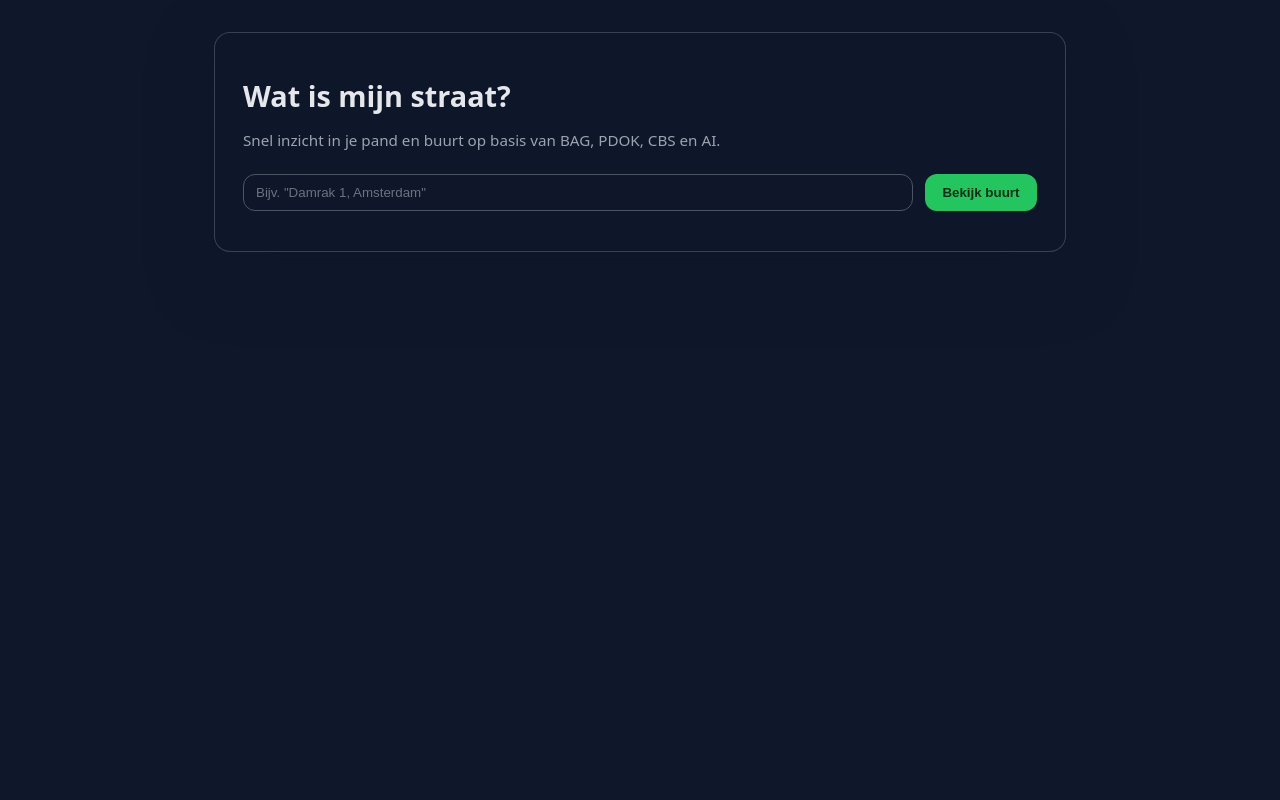
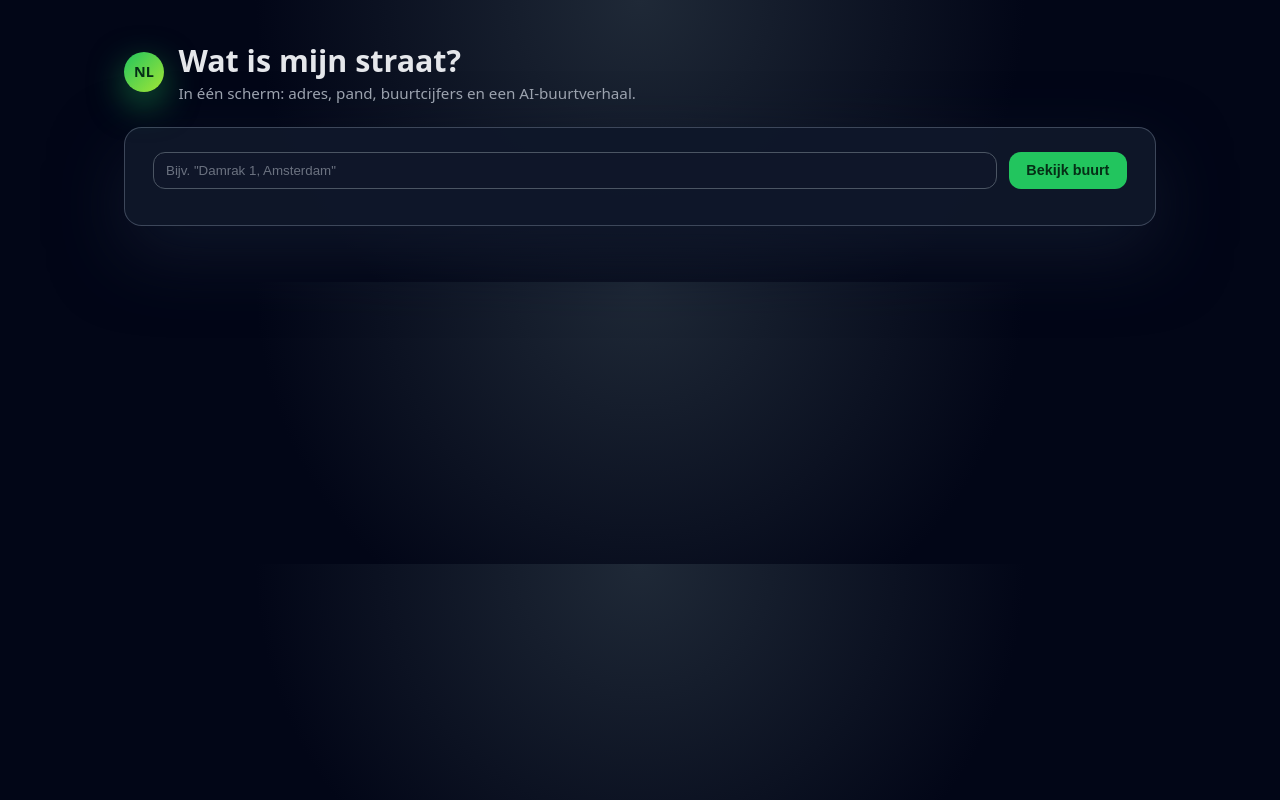
Before and after one commit to dat-nguyen96/Micro-Neighbourhood, a React (Vite) app in the folder frontend/: page / in a window 1280 px wide. Built offline with nearby package versions, Linux system fonts and the light colour scheme.

Commit message:
Refactor main.py and App component: Introduce NeighbourhoodMetrics model for area and centroid calculations, update analyse_neighbourhood_data function to return metrics, and enhance frontend to display building information and improved layout for better user experience.

```diff
--- a/frontend/src/App.jsx
+++ b/frontend/src/App.jsx
@@ -1,6 +1,8 @@
+// src/App.jsx
+
 import React, { useState } from "react";
 import ReactMarkdown from "react-markdown";
-import { MapContainer, TileLayer, Marker, Popup } from "react-leaflet";
+import { MapContainer, TileLayer, Marker, Popup, GeoJSON } from "react-leaflet";
 import L from "leaflet";
 import "leaflet/dist/leaflet.css";
 
@@ -19,14 +21,14 @@ const markerIcon = new L.Icon({
   iconSize: [25, 41],
   iconAnchor: [12, 41],
   popupAnchor: [1, -34],
-  shadowSize: [41, 41]
+  shadowSize: [41, 41],
 });
 
 const nf0 = new Intl.NumberFormat("nl-NL", {
-  maximumFractionDigits: 0
+  maximumFractionDigits: 0,
 });
 const nf1 = new Intl.NumberFormat("nl-NL", {
-  maximumFractionDigits: 1
+  maximumFractionDigits: 1,
 });
 
 export default function App() {
@@ -37,15 +39,14 @@ export default function App() {
 
   const [storyLoading, setStoryLoading] = useState(false);
   const [storyText, setStoryText] = useState("");
-
   const [storyAreaHa, setStoryAreaHa] = useState(null);
-  const [storyCentroid, setStoryCentroid] = useState(null);
 
   async function handleSearch(e) {
     e.preventDefault();
     setError("");
     setResult(null);
     setStoryText("");
+    setStoryAreaHa(null);
 
     if (!query.trim()) {
       setError('Vul een adres in (bijv. "Damrak 1, Amsterdam").');
@@ -54,11 +55,12 @@ export default function App() {
 
     setLoading(true);
     try {
+      // 1) PDOK adreszoeker
       const locUrl = `${PDOK_FREE_URL}?q=${encodeURIComponent(
         query
       )}&rows=1&fq=type:adres`;
       const locResp = await fetch(locUrl, {
-        headers: { Accept: "application/json" }
+        headers: { Accept: "application/json" },
       });
       if (!locResp.ok) {
         throw new Error("Locatieserver gaf een foutmelding.");
@@ -80,9 +82,7 @@ export default function App() {
       // Coördinaten uit centroide_ll
       let coords = null;
       if (doc.centroide_ll) {
-        const match = doc.centroide_ll.match(
-          /POINT\(([^ ]+) ([^)]+)\)/
-        );
+        const match = doc.centroide_ll.match(/POINT\(([^ ]+) ([^)]+)\)/);
         if (match) {
           const lon = parseFloat(match[1]);
           const lat = parseFloat(match[2]);
@@ -92,16 +92,13 @@ export default function App() {
         }
       }
 
-      // Pand identificatie
+      // 2) BAG pand info + geometry
+      let buildingInfo = null;
+      let geometry = null;
       let pandIdentificatie = null;
       if (doc.id && doc.id.includes("pand")) {
         pandIdentificatie = doc.id.split(":").pop();
       }
-
-      // BAG pand info
-      let buildingInfo = null;
-      let geometry = null; // <--- nieuw
-
       if (pandIdentificatie) {
         const bagUrl = `${BAG_PAND_URL}?identificatie=${pandIdentificatie}&f=json`;
         const bagResp = await fetch(bagUrl);
@@ -114,9 +111,8 @@ export default function App() {
             buildingInfo = {
               bouwjaar: props.bouwjaar,
               gebruiksdoel: props.gebruiksdoel || props.gebruiksdoelen,
-              status: props.status
+              status: props.status,
             };
-            // GeoJSON-geometrie rechtstreeks doorgeven
             if (feature.geometry) {
               geometry = feature.geometry;
             }
@@ -124,13 +120,12 @@ export default function App() {
         }
       }
 
-      // CBS kerncijfers
+      // 3) CBS kerncijfers
       const buurtCode =
         doc.buurtcode || doc.wijkcode || doc.gemeentecode || null;
 
       let cbsStats = null;
       if (buurtCode) {
-        // Alleen T001036 (Totaal aantal inwoners) – dit weten we zeker bestaat
         const filter = encodeURIComponent(
           `WijkenEnBuurten eq '${buurtCode}' and Measure eq 'T001036'`
         );
@@ -144,12 +139,11 @@ export default function App() {
           cbsStats = {
             buurtCode,
             population: popRow ? popRow.Value : null,
-            density: null,          // TODO: later koppelen aan juiste CBS dataset
-            pct65Plus: null,        // TODO: later koppelen aan juiste CBS dataset
-            incomePerPerson: null   // TODO: later koppelen aan juiste CBS dataset
+            density: null, // TODO: later koppelen aan juiste CBS dataset
+            pct65Plus: null, // TODO: later koppelen aan juiste CBS dataset
+            incomePerPerson: null, // TODO: later koppelen aan juiste CBS dataset
           };
 
-          // Handige debug voor lokaal:
           console.log("CBS rows for buurt:", buurtCode, rows);
         }
       }
@@ -159,7 +153,7 @@ export default function App() {
         coords,
         buildingInfo,
         cbsStats,
-        geometry // <--- nieuw
+        geometry,
       });
     } catch (err) {
       console.error(err);
@@ -176,7 +170,7 @@ export default function App() {
       coords: result.coords,
       buildingInfo: result.buildingInfo,
       cbsStats: result.cbsStats,
-      geometry: result.geometry   // <--- nieuw
+      geometry: result.geometry,
     };
   }
 
@@ -186,33 +180,26 @@ export default function App() {
     setStoryLoading(true);
     setStoryText("");
     setStoryAreaHa(null);
-    setStoryCentroid(null);
     try {
       const resp = await fetch("/api/neighbourhood-story", {
         method: "POST",
         headers: { "Content-Type": "application/json" },
-        body: JSON.stringify({ data, persona })
+        body: JSON.stringify({ data, persona }),
       });
       const json = await resp.json();
       if (!resp.ok) throw new Error(json.detail || json.error || "AI-fout");
 
       setStoryText(json.story || "");
-      if (json.area_ha != null) {
-        setStoryAreaHa(json.area_ha);
-      }
-      if (json.centroid_lat != null && json.centroid_lon != null) {
-        setStoryCentroid([json.centroid_lat, json.centroid_lon]);
-      }
+      setStoryAreaHa(
+        typeof json.area_ha === "number" ? json.area_ha : null
+      );
     } catch (err) {
       console.error(err);
-      setStoryText(
-        "Kon geen buurtverhaal genereren (AI-fout)."
-      );
+      setStoryText("Kon geen buurtverhaal genereren (AI-fout).");
     } finally {
       setStoryLoading(false);
     }
   }
-
 
   function formatOrNA(value, formatter = nf0) {
     if (value === null || value === undefined || value === "") {
@@ -223,12 +210,19 @@ export default function App() {
 
   return (
     <div className="app-shell">
-      <div className="card">
+      <header className="app-header">
+        <div className="app-title-row">
+          <span className="logo-pill">NL</span>
+          <div>
             <h1>Wat is mijn straat?</h1>
             <p className="subtitle">
-          Snel inzicht in je pand en buurt op basis van BAG, PDOK, CBS en AI.
+              In één scherm: adres, pand, buurtcijfers en een AI-buurtverhaal.
             </p>
+          </div>
+        </div>
+      </header>
 
+      <div className="card">
         <form onSubmit={handleSearch}>
           <div className="form-row">
             <input
@@ -247,22 +241,76 @@ export default function App() {
 
         {result && (
           <>
-
+            {/* Adres & codes */}
+            <section className="section">
               <h2>Adres</h2>
               <div className="badge-row">
-              <span className="badge">{result.address}</span>
+                <span className="badge primary-badge">{result.address}</span>
                 {result.cbsStats?.buurtCode && (
                   <span className="badge">
                     CBS buurtcode: {result.cbsStats.buurtCode.trim()}
                   </span>
                 )}
+                {result.buildingInfo?.bouwjaar && (
+                  <span className="badge">
+                    Bouwjaar pand: {result.buildingInfo.bouwjaar}
+                  </span>
+                )}
               </div>
+            </section>
 
+            {/* Pandinfo */}
+            {result.buildingInfo && (
+              <section className="section">
+                <h2>Pand</h2>
+                <div className="stat-grid">
+                  {result.buildingInfo.bouwjaar && (
+                    <div className="stat-card">
+                      <div className="stat-label">Bouwjaar</div>
+                      <div className="stat-value">
+                        {result.buildingInfo.bouwjaar}
+                      </div>
+                      <div className="stat-help small">
+                        Jaar waarin het pand volgens BAG is gebouwd.
+                      </div>
+                    </div>
+                  )}
+                  {result.buildingInfo.gebruiksdoel && (
+                    <div className="stat-card">
+                      <div className="stat-label">Gebruiksdoel</div>
+                      <div className="stat-value">
+                        {Array.isArray(result.buildingInfo.gebruiksdoel)
+                          ? result.buildingInfo.gebruiksdoel.join(", ")
+                          : result.buildingInfo.gebruiksdoel}
+                      </div>
+                      <div className="stat-help small">
+                        Registratie van het hoofdzakelijke gebruik.
+                      </div>
+                    </div>
+                  )}
+                  {result.buildingInfo.status && (
+                    <div className="stat-card">
+                      <div className="stat-label">Status</div>
+                      <div className="stat-value">
+                        {result.buildingInfo.status}
+                      </div>
+                      <div className="stat-help small">
+                        BAG-status (bijv. in gebruik, in aanbouw).
+                      </div>
+                    </div>
+                  )}
+                </div>
+              </section>
+            )}
+
+            {/* Map + cijfers in twee kolommen */}
+            <section className="section two-column">
+              <div className="column">
                 {result.coords && (
                   <div className="map-card">
                     <MapContainer
                       center={result.coords}
-                  zoom={17}
+                      zoom={18}
                       scrollWheelZoom={false}
                       className="map"
                     >
@@ -270,19 +318,30 @@ export default function App() {
                         attribution='&copy; <a href="https://www.openstreetmap.org/">OpenStreetMap</a> bijdragers'
                         url="https://{s}.tile.openstreetmap.org/{z}/{x}/{y}.png"
                       />
-                  <Marker
-                    position={result.coords}
-                    icon={markerIcon}
-                  >
+                      <Marker position={result.coords} icon={markerIcon}>
                         <Popup>{result.address}</Popup>
                       </Marker>
+
+                      {/* BAG pand polygon als overlay (indien beschikbaar) */}
+                      {result.geometry && (
+                        <GeoJSON
+                          data={result.geometry}
+                          style={() => ({
+                            weight: 2,
+                            fillOpacity: 0.25,
+                          })}
+                        />
+                      )}
                     </MapContainer>
                     <p className="small">
-                  Benadering van de locatie. Geen juridisch kaartmateriaal.
+                      Benadering van de locatie en gebouwcontour. Geen juridisch
+                      kaartmateriaal.
                     </p>
                   </div>
                 )}
+              </div>
 
+              <div className="column">
                 <h2>Buurt in één oogopslag</h2>
                 {result.cbsStats ? (
                   <div className="stat-grid">
@@ -298,6 +357,19 @@ export default function App() {
                       </div>
                     )}
 
+                    {storyAreaHa != null && (
+                      <div className="stat-card">
+                        <div className="stat-label">Oppervlakte pand (ongeveer)</div>
+                        <div className="stat-value">
+                          {formatOrNA(storyAreaHa, nf1)}
+                          <span className="small"> ha</span>
+                        </div>
+                        <div className="stat-help">
+                          Berekend op basis van BAG-geometrie (indicatief).
+                        </div>
+                      </div>
+                    )}
+
                     {result.cbsStats.density != null && (
                       <div className="stat-card">
                         <div className="stat-label">Bevolkingsdichtheid</div>
@@ -306,7 +378,8 @@ export default function App() {
                           <span className="small"> / km²</span>
                         </div>
                         <div className="stat-help">
-                      Hogere dichtheid betekent meestal een drukkere wijk met meer voorzieningen.
+                          Hogere dichtheid betekent meestal een drukkere wijk met
+                          meer voorzieningen.
                         </div>
                       </div>
                     )}
@@ -343,30 +416,17 @@ export default function App() {
                     )}
                   </div>
                 ) : (
-              <p className="small">
-                Geen CBS-buurtcijfers gevonden.
-              </p>
+                  <p className="small">Geen CBS-buurtcijfers gevonden.</p>
                 )}
-
-            {storyAreaHa != null && (
-              <div className="stat-grid" style={{ marginTop: "0.75rem" }}>
-                <div className="stat-card">
-                  <div className="stat-label">Oppervlakte pand (geopandas)</div>
-                  <div className="stat-value">
-                    {nf1.format(storyAreaHa)} <span className="small">ha</span>
               </div>
-                  <div className="stat-help">
-                    Benadering op basis van BAG-geometrie; geen juridisch kadastraal oppervlak.
-                  </div>
-                </div>
-              </div>
-            )}
+            </section>
 
             {/* AI: Buurtverhaal */}
+            <section className="section">
               <h2>Buurtverhaal (AI)</h2>
               <p className="small">
-              Laat een korte beschrijving maken van de buurt op basis
-              van de gegevens hierboven.
+                Laat een korte beschrijving maken van de buurt op basis van de
+                gegevens hierboven.
               </p>
               <div className="form-row" style={{ marginBottom: "0.75rem" }}>
                 <button
@@ -378,22 +438,14 @@ export default function App() {
                 </button>
               </div>
               {storyText && (
-              <div
-                className="stat-card"
-                style={{ marginTop: "0.5rem" }}
-              >
+                <div className="stat-card story-card">
                   <ReactMarkdown>{storyText}</ReactMarkdown>
                 </div>
               )}
-
+            </section>
           </>
-
         )}
-
       </div>
-
     </div>
-
   );
-
 }
--- a/frontend/src/index.css
+++ b/frontend/src/index.css
@@ -1,49 +1,110 @@
+/* src/index.css */
+
 * {
   box-sizing: border-box;
 }
 
 body {
   margin: 0;
-  font-family: system-ui, -apple-system, BlinkMacSystemFont, "Segoe UI", sans-serif;
-  background: #0f172a;
+  font-family: system-ui, -apple-system, BlinkMacSystemFont, "Segoe UI",
+    sans-serif;
+  background: radial-gradient(circle at top, #1f2937, #020617 55%);
   color: #e5e7eb;
 }
 
+/* Layout shell */
+
 .app-shell {
-  max-width: 900px;
+  max-width: 1080px;
   margin: 0 auto;
-  padding: 2rem 1.5rem 3rem;
+  padding: 2.5rem 1.5rem 3.5rem;
 }
 
-.card {
-  background: rgba(15, 23, 42, 0.95);
-  border-radius: 1rem;
-  box-shadow: 0 24px 60px rgba(15, 23, 42, 0.8);
-  padding: 1.5rem 1.75rem;
-  border: 1px solid rgba(148, 163, 184, 0.3);
+/* Header */
+
+.app-header {
+  margin-bottom: 1.5rem;
+}
+
+.app-title-row {
+  display: flex;
+  align-items: center;
+  gap: 0.9rem;
+}
+
+.logo-pill {
+  width: 40px;
+  height: 40px;
+  border-radius: 999px;
+  background: linear-gradient(135deg, #22c55e, #a3e635);
+  display: inline-flex;
+  align-items: center;
+  justify-content: center;
+  font-weight: 800;
+  font-size: 0.9rem;
+  color: #052e16;
+  box-shadow: 0 12px 35px rgba(34, 197, 94, 0.5);
 }
 
 h1 {
-  font-size: 1.8rem;
-  margin-bottom: 0.25rem;
-}
-
-h2 {
-  font-size: 1.2rem;
-  margin: 1.5rem 0 0.5rem;
+  font-size: 1.9rem;
+  margin: 0 0 0.15rem;
 }
 
 .subtitle {
   color: #9ca3af;
   font-size: 0.95rem;
-  margin-bottom: 1.5rem;
+  margin: 0;
 }
+
+/* Card */
+
+.card {
+  background: rgba(15, 23, 42, 0.96);
+  border-radius: 1.1rem;
+  box-shadow: 0 28px 70px rgba(15, 23, 42, 0.9);
+  padding: 1.5rem 1.75rem 1.75rem;
+  border: 1px solid rgba(148, 163, 184, 0.35);
+}
+
+/* Sections */
+
+.section {
+  margin-top: 1.4rem;
+}
+
+.section:first-of-type {
+  margin-top: 0.9rem;
+}
+
+.section h2 {
+  font-size: 1.05rem;
+  margin: 0 0 0.5rem;
+}
+
+.two-column {
+  display: grid;
+  grid-template-columns: minmax(0, 1.2fr) minmax(0, 1fr);
+  gap: 1.4rem;
+}
+
+.column {
+  min-width: 0;
+}
+
+@media (max-width: 800px) {
+  .two-column {
+    grid-template-columns: minmax(0, 1fr);
+  }
+}
+
+/* Form */
 
 .form-row {
   display: flex;
   gap: 0.75rem;
   flex-wrap: wrap;
-  margin-bottom: 1rem;
+  margin-bottom: 0.5rem;
 }
 
 input[type="text"] {
@@ -54,11 +115,19 @@ input[type="text"] {
   border: 1px solid #4b5563;
   background: rgba(15, 23, 42, 0.95);
   color: #e5e7eb;
+  outline: none;
 }
 
 input[type="text"]::placeholder {
   color: #6b7280;
 }
+
+input[type="text"]:focus {
+  border-color: #22c55e;
+  box-shadow: 0 0 0 1px rgba(34, 197, 94, 0.5);
+}
+
+/* Buttons */
 
 button {
   border: none;
@@ -68,6 +137,16 @@ button {
   cursor: pointer;
   background: #22c55e;
   color: #052e16;
+  font-size: 0.9rem;
+  white-space: nowrap;
+  transition: transform 0.06s ease, box-shadow 0.06s ease,
+    background-color 0.12s ease;
+}
+
+button:hover:not(:disabled) {
+  transform: translateY(-1px);
+  box-shadow: 0 10px 25px rgba(34, 197, 94, 0.35);
+  background: #16a34a;
 }
 
 button:disabled {
@@ -75,32 +154,49 @@ button:disabled {
   cursor: default;
 }
 
+.persona-row {
+  display: flex;
+  flex-wrap: wrap;
+  gap: 0.5rem;
+  margin: 0.75rem 0 0.75rem;
+}
+
+/* Badges */
+
 .badge-row {
   display: flex;
   flex-wrap: wrap;
-  gap: 0.5rem;
-  margin: 0.5rem 0 1rem;
+  gap: 0.4rem;
+  margin: 0.4rem 0 0.6rem;
 }
 
 .badge {
   padding: 0.25rem 0.6rem;
   border-radius: 999px;
   font-size: 0.8rem;
-  background: rgba(55, 65, 81, 0.9);
+  background: rgba(31, 41, 55, 0.95);
+  border: 1px solid rgba(55, 65, 81, 0.9);
 }
+
+.primary-badge {
+  background: rgba(34, 197, 94, 0.12);
+  border-color: rgba(34, 197, 94, 0.5);
+}
+
+/* Stats */
 
 .stat-grid {
   display: grid;
-  grid-template-columns: repeat(auto-fit, minmax(160px, 1fr));
+  grid-template-columns: repeat(auto-fit, minmax(170px, 1fr));
   gap: 0.75rem;
-  margin-top: 0.5rem;
+  margin-top: 0.35rem;
 }
 
 .stat-card {
   padding: 0.65rem 0.75rem;
   border-radius: 0.75rem;
-  background: rgba(15, 23, 42, 0.85);
-  border: 1px solid rgba(55, 65, 81, 0.8);
+  background: rgba(15, 23, 42, 0.88);
+  border: 1px solid rgba(55, 65, 81, 0.9);
 }
 
 .stat-label {
@@ -112,6 +208,14 @@ button:disabled {
   font-size: 1rem;
   font-weight: 600;
 }
+
+.stat-help {
+  margin-top: 0.2rem;
+  font-size: 0.8rem;
+  color: #9ca3af;
+}
+
+/* Text helpers */
 
 .small {
   font-size: 0.85rem;
@@ -125,14 +229,42 @@ button:disabled {
 }
 
 /* Map */
+
 .map-card {
-  margin-top: 1rem;
+  margin-top: 0.4rem;
 }
 
 .map {
   width: 100%;
-  height: 260px;
-  border-radius: 0.75rem;
+  height: 340px; /* groter */
+  border-radius: 0.9rem;
   overflow: hidden;
   border: 1px solid rgba(55, 65, 81, 0.8);
 }
+
+/* Story markdown */
+
+.story-card {
+  margin-top: 0.5rem;
+}
+
+.story-card h1,
+.story-card h2,
+.story-card h3 {
+  font-size: 1rem;
+  margin: 0 0 0.4rem;
+}
+
+.story-card p {
+  margin: 0.3rem 0;
+  font-size: 0.9rem;
+}
+
+.story-card ul {
+  padding-left: 1.1rem;
+  margin: 0.3rem 0;
+}
+
+.story-card li {
+  margin: 0.1rem 0;
+}
```
Also changed, not shown: 1 other file (tests, documents, lock files or other folders). Lines whose indentation alone changed are shown as unchanged.
